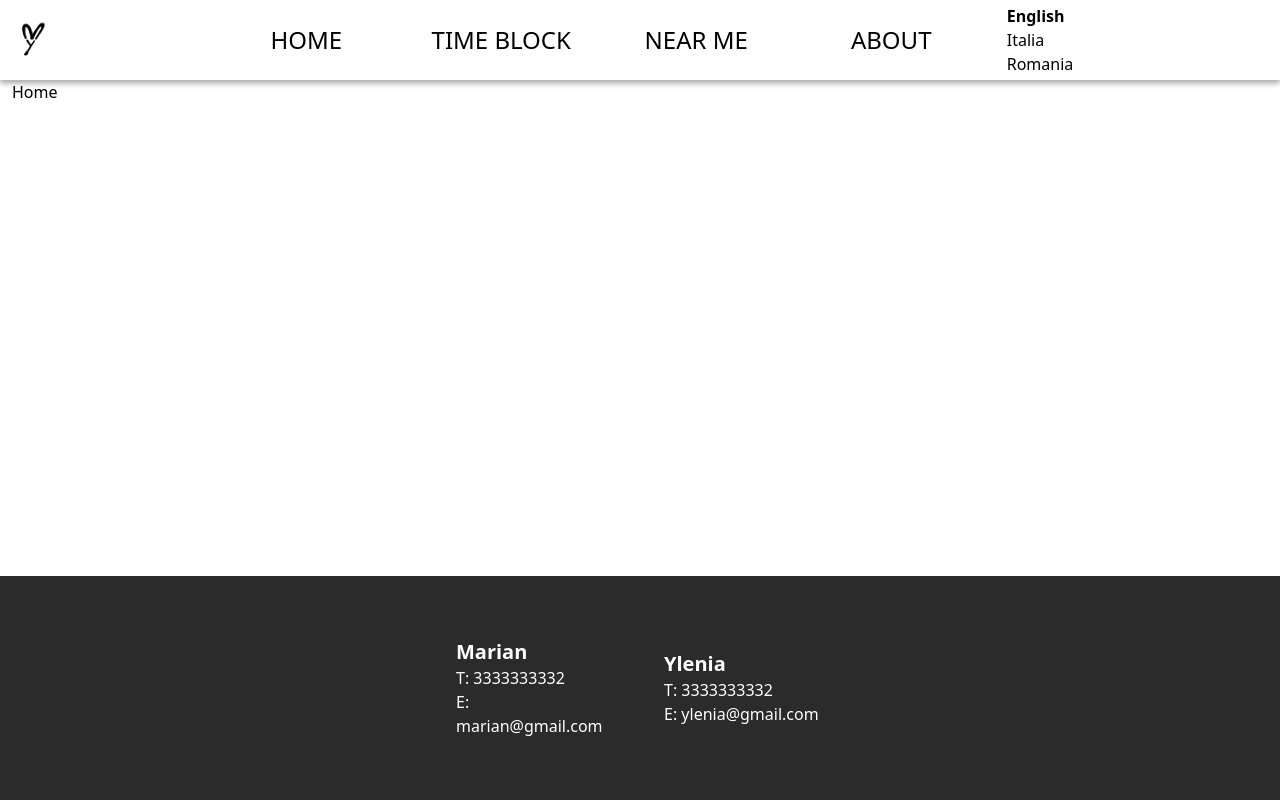
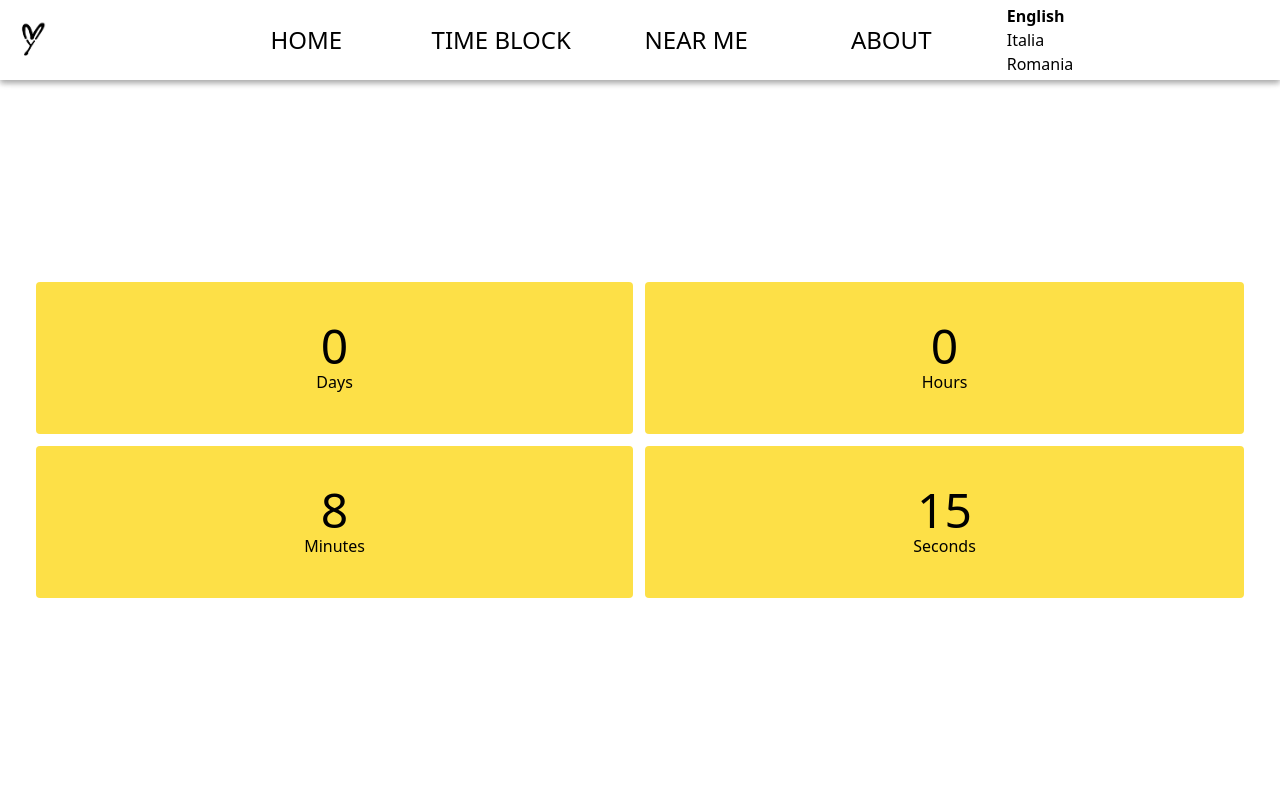
Before and after one commit to edoardovincenzi/mywedding, a React (Vite) app: page / in a window 1280 px wide. Shown: the top 800 px of the page. Built offline with nearby package versions, Linux system fonts and the light colour scheme.

Commit message:
adding countdown

```diff
--- a/package.json
+++ b/package.json
@@ -11,12 +11,14 @@
   "dependencies": {
     "animate.css": "^4.1.1",
     "axios": "^1.3.0",
+    "canvas-confetti": "^1.6.0",
     "i18next": "^22.4.9",
     "i18next-browser-languagedetector": "^7.0.1",
     "leaflet": "^1.9.3",
     "localforage": "^1.10.0",
     "match-sorter": "^6.3.1",
     "react": "^18.2.0",
+    "react-countdown": "^2.3.5",
     "react-dom": "^18.2.0",
     "react-i18next": "^12.1.5",
     "react-icons": "^4.7.1",
--- a/src/components/core/Footer.tsx
+++ b/src/components/core/Footer.tsx
@@ -2,7 +2,7 @@ import { Link } from 'react-router-dom';
 
 const Footer = () => {
   return (
-    <div className="flex flex-col h-56 max-sm:h-72 bg-[#2B2B2B] text-white">
+    <div className="flex flex-col h-56 bg-[#2B2B2B] text-white">
       <div className="flex max-sm:flex-col h-full max-sm:text-center max-sm:gap-3 max-sm:justify-start lg:justify-center lg:gap-12 my-8 w-full items-center justify-around">
         <div className="flex flex-col w-40">
           <p className="font-bold text-xl">Marian</p>
--- /dev/null
+++ b/src/components/features/home/Completionist.tsx
@@ -0,0 +1,5 @@
+const Completionist = () => {
+  return <div>Completionist</div>;
+};
+
+export default Completionist;
--- /dev/null
+++ b/src/components/features/home/CountdownRendered.tsx
@@ -0,0 +1,40 @@
+import Completionist from './Completionist';
+import { TimeBox } from './CountdownRendered/TimeBox';
+
+interface CountdownRenderedProps {
+  days: number;
+  hours: number;
+  minutes: number;
+  seconds: number;
+  completed: boolean;
+}
+
+const CountdownRendered = ({
+  days,
+  hours,
+  minutes,
+  seconds,
+  completed,
+}: CountdownRenderedProps) => {
+  if (completed) {
+    // Render a completed state
+    return <Completionist />;
+  } else {
+    // Render a countdown
+    return (
+      <div
+        className="flex justify-center items-center"
+        style={{ height: 'calc(100vh - 80px)' }}
+      >
+        <section className="grid grid-rows-2 grid-flow-col gap-3 p-6 w-full">
+          <TimeBox unitName="Days" unit={days} />
+          <TimeBox unitName="Minutes" unit={minutes} />
+          <TimeBox unitName="Hours" unit={hours} />
+          <TimeBox unitName="Seconds" unit={seconds} />
+        </section>
+      </div>
+    );
+  }
+};
+
+export default CountdownRendered;
--- /dev/null
+++ b/src/components/features/home/CountdownRendered/TimeBox.tsx
@@ -0,0 +1,8 @@
+export const TimeBox = (props: { unitName: string; unit: number }) => {
+  return (
+    <div className="bg-yellow-300 rounded p-3 md:p-10 w-full text-center">
+      <h2 className="text-5xl">{props.unit}</h2>
+      <p>{props.unitName}</p>
+    </div>
+  );
+};
--- a/src/components/features/home/Home.tsx
+++ b/src/components/features/home/Home.tsx
@@ -1,10 +1,37 @@
 import React from 'react';
+import Countdown from 'react-countdown';
 import WrapperContainer from '../../shared/WrapperContainer';
+import CountdownRendered from './CountdownRendered';
+import confetti from 'canvas-confetti';
 
 const Home = () => {
   return (
-    <WrapperContainer>
-      <div>Home</div>
+    <WrapperContainer
+      onClickFn={() =>
+        confetti({
+          particleCount: 100,
+          startVelocity: 30,
+          spread: 360,
+          origin: {
+            x: Math.random(),
+            // since they fall down, start a bit higher than random
+            y: Math.random() - 0.2,
+          },
+        })
+      }
+    >
+      <Countdown
+        date={Date.now() + 500000}
+        renderer={(renderer) => (
+          <CountdownRendered
+            completed={renderer.completed}
+            hours={renderer.hours}
+            minutes={renderer.minutes}
+            seconds={renderer.seconds}
+            days={renderer.days}
+          />
+        )}
+      />
     </WrapperContainer>
   );
 };
--- a/src/components/shared/WrapperContainer.tsx
+++ b/src/components/shared/WrapperContainer.tsx
@@ -1,10 +1,17 @@
 import React from 'react';
 
-const WrapperContainer = ({ children }: { children: JSX.Element }) => {
+const WrapperContainer = ({
+  children,
+  onClickFn,
+}: {
+  children: JSX.Element;
+  onClickFn?: () => void;
+}) => {
   return (
     <div
       className="container h-full px-3 mx-auto mt-20 pb-8"
       style={{ minHeight: 'calc(100vh - 80px - 224px)' }}
+      onClick={onClickFn}
     >
       {children}
     </div>
```
Also changed, not shown: 1 other file (tests, documents, lock files or other folders).
